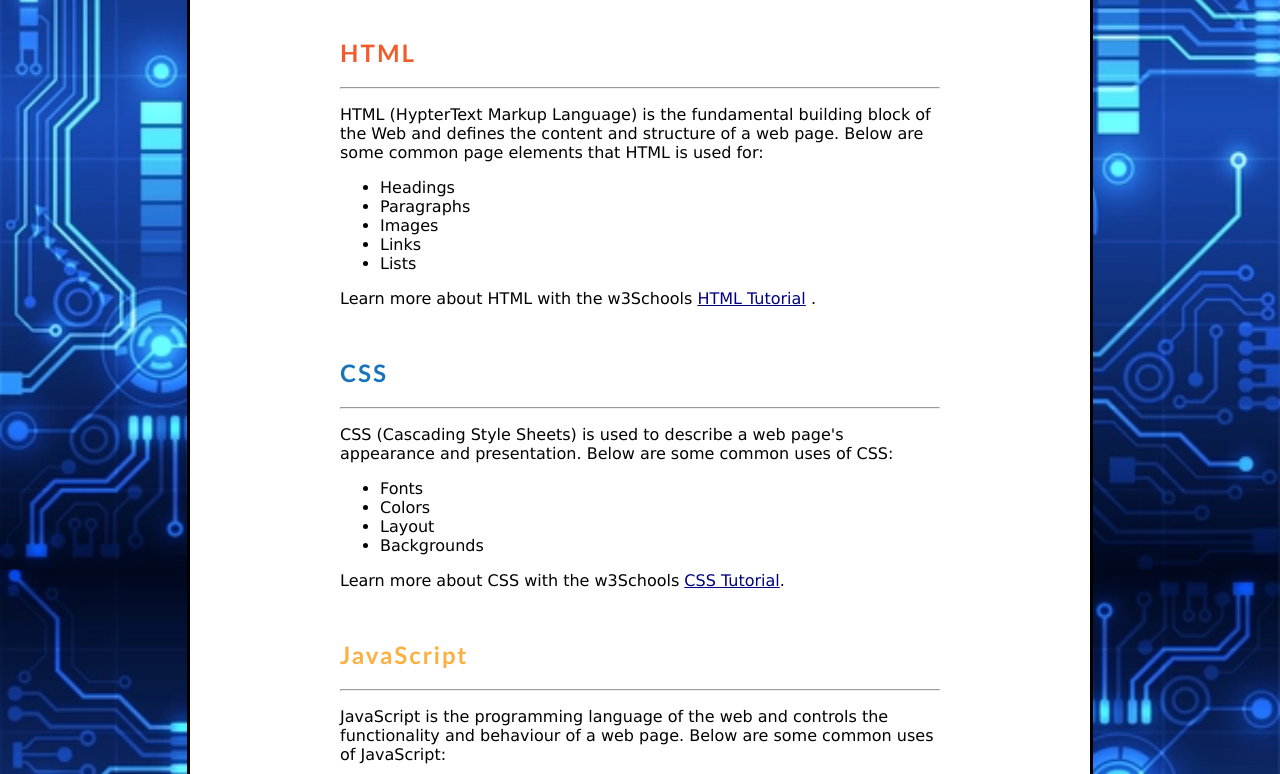
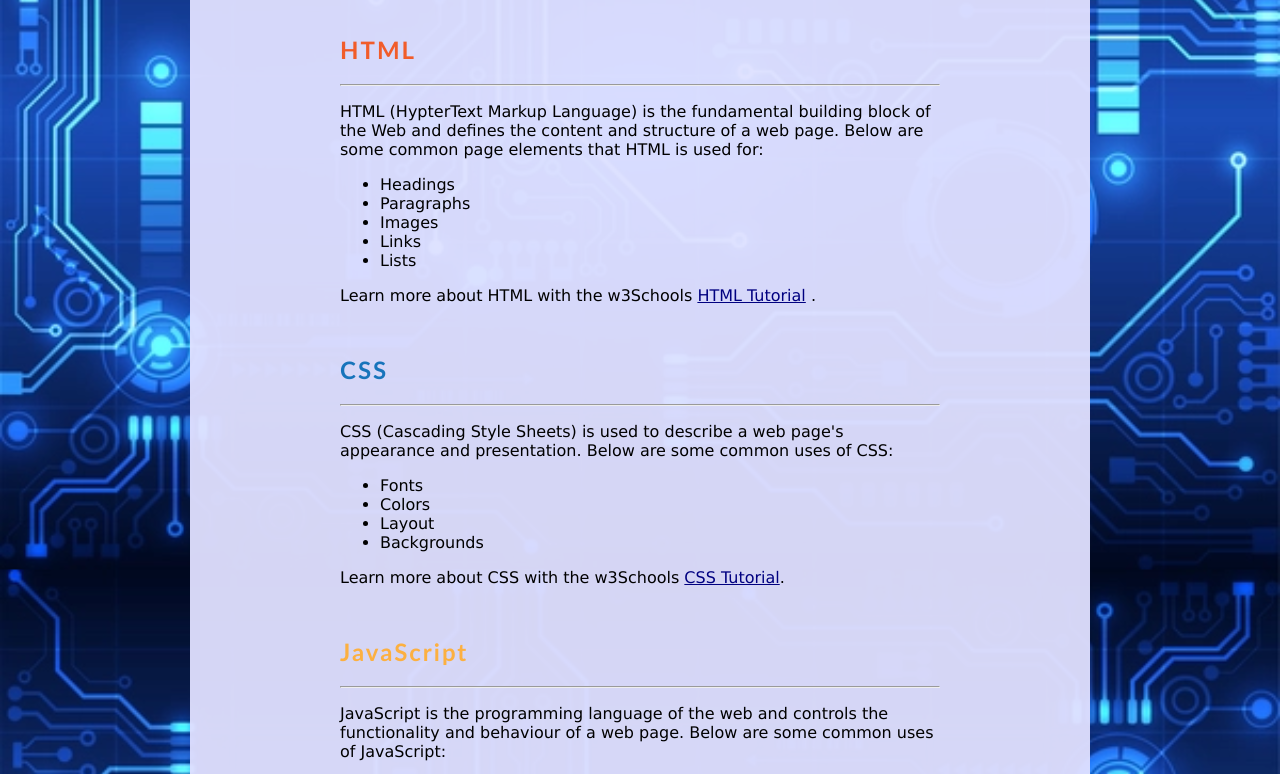
Before and after one commit to m1hN/pbj-recipe, a plain HTML site: page index.html in a window 1280 px wide. Shown: the part 335-1109 px from the top of the page. Drawn offline with Linux system fonts and the light colour scheme.

Commit message:
Add files via upload

```diff
--- a/style.css
+++ b/style.css
@@ -13,17 +13,17 @@ h2 {
 
 h1,
 h2 {
-  font-family: "Gill Sans", "Gill Sans MT", Calibri, "Trebuchet MS", sans-serif;
+  font-family: 'Gill Sans', 'Gill Sans MT', Calibri, 'Trebuchet MS', sans-serif;
   letter-spacing: 2px;
 }
 
 body {
-  background-color: white;
-  border: solid;
+  background-color: rgb(225, 225, 255, 0.95);
   width: 600px;
   margin: 25px auto;
   padding: 25px 150px 50px;
   font-family: Verdana, Geneva, Tahoma, sans-serif;
+  border-radius: 1%;
 }
 
 .center {
```
